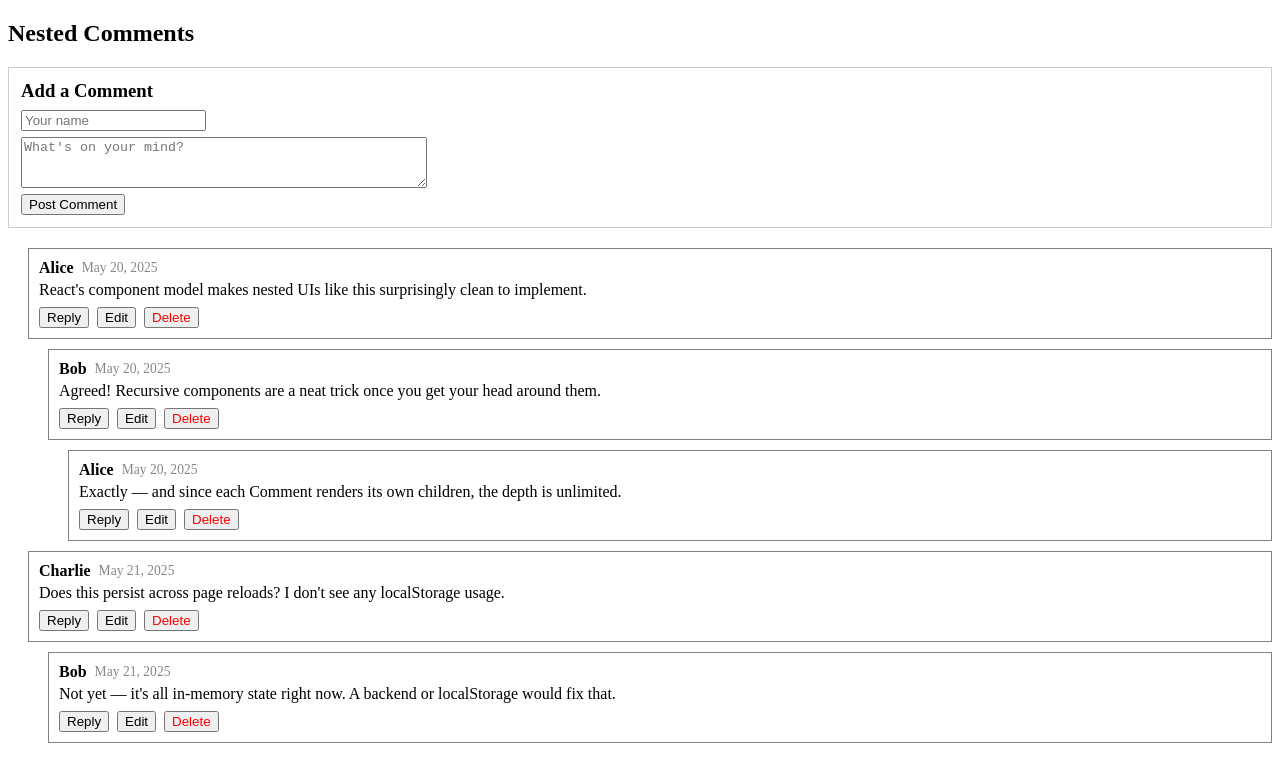
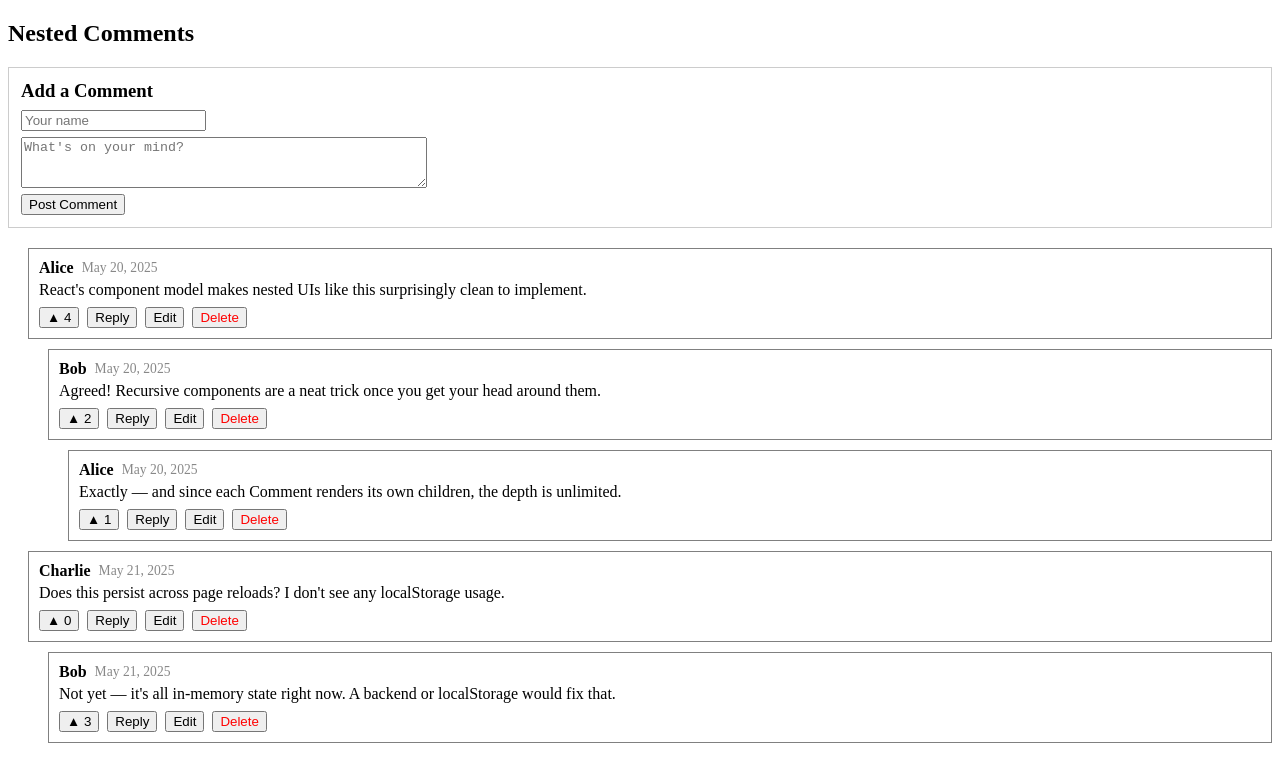
Before and after one commit to kesariaviral98/Nested-Comments-React, a React (Vite) app: page / in a window 1280 px wide. Shown: the top 782 px of the page. Built offline with nearby package versions, Linux system fonts and the light colour scheme.

Commit message:
Add upvote/like functionality to comments

```diff
--- a/src/App.jsx
+++ b/src/App.jsx
@@ -31,13 +31,11 @@ const App = () => {
       createdAt: new Date().toISOString(),
       children: []
     };
-
     const updateTree = (nodes) =>
       nodes.map((c) => {
         if (c.id === parentId) return { ...c, children: [...c.children, newComment] };
         return { ...c, children: updateTree(c.children) };
       });
-
     setComments(updateTree(comments));
   };
 
@@ -46,7 +44,6 @@ const App = () => {
       nodes
         .filter((c) => c.id !== targetId)
         .map((c) => ({ ...c, children: removeFromTree(c.children) }));
-
     setComments(removeFromTree(comments));
   };
 
@@ -56,7 +53,15 @@ const App = () => {
         if (c.id === targetId) return { ...c, text: newText, edited: true };
         return { ...c, children: updateTree(c.children) };
       });
+    setComments(updateTree(comments));
+  };
 
+  const likeComment = (targetId) => {
+    const updateTree = (nodes) =>
+      nodes.map((c) => {
+        if (c.id === targetId) return { ...c, likes: c.likes + 1 };
+        return { ...c, children: updateTree(c.children) };
+      });
     setComments(updateTree(comments));
   };
 
@@ -89,6 +94,7 @@ const App = () => {
           addReply={addReply}
           deleteComment={deleteComment}
           editComment={editComment}
+          likeComment={likeComment}
         />
       ))}
     </div>
--- a/src/Comment.jsx
+++ b/src/Comment.jsx
@@ -5,7 +5,7 @@ const formatDate = (iso) => {
   return d.toLocaleDateString("en-US", { month: "short", day: "numeric", year: "numeric" });
 };
 
-const Comment = ({ comment, addReply, deleteComment, editComment }) => {
+const Comment = ({ comment, addReply, deleteComment, editComment, likeComment }) => {
   const [showReply, setShowReply] = useState(false);
   const [replyText, setReplyText] = useState("");
   const [replyAuthor, setReplyAuthor] = useState("");
@@ -46,7 +46,10 @@ const Comment = ({ comment, addReply, deleteComment, editComment }) => {
           <p style={{ margin: "4px 0 8px" }}>{comment.text}</p>
         )}
 
-        <div style={{ display: "flex", gap: "8px" }}>
+        <div style={{ display: "flex", gap: "8px", alignItems: "center" }}>
+          <button onClick={() => likeComment(comment.id)}>
+            ▲ {comment.likes}
+          </button>
           <button onClick={() => setShowReply(!showReply)}>Reply</button>
           <button onClick={() => { setIsEditing(true); setEditText(comment.text); }}>Edit</button>
           <button onClick={() => deleteComment(comment.id)} style={{ color: "red" }}>Delete</button>
@@ -91,6 +94,7 @@ const Comment = ({ comment, addReply, deleteComment, editComment }) => {
           addReply={addReply}
           deleteComment={deleteComment}
           editComment={editComment}
+          likeComment={likeComment}
         />
       ))}
     </div>
```
